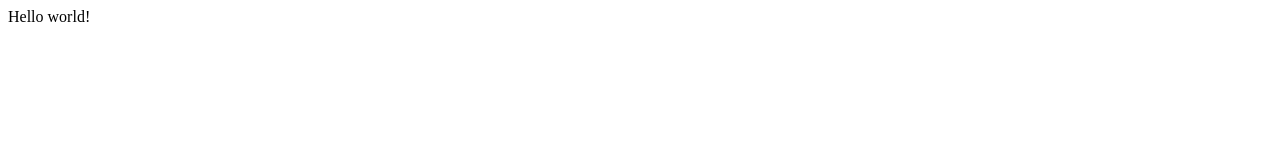
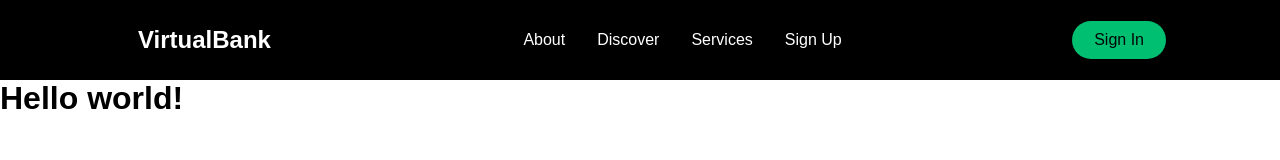
Before and after one commit to volonteriof/VirtualBank, a Gatsby site: page / in a window 1280 px wide. Built offline with nearby package versions, Linux system fonts and the light colour scheme; Gatsby itself is replaced by a stand-in of ours.

Commit message:
created navbar

```diff
--- a/gatsby-config.js
+++ b/gatsby-config.js
@@ -6,5 +6,5 @@
 
 module.exports = {
   /* Your site config here */
-  plugins: [],
+  plugins: [`gatsby-plugin-styled-components`],
 }
--- a/package.json
+++ b/package.json
@@ -14,9 +14,13 @@
     "test": "echo \"Write tests! -> https://gatsby.dev/unit-testing\" && exit 1"
   },
   "dependencies": {
+    "@react-icons/all-files": "^4.1.0",
+    "babel-plugin-styled-components": "^1.12.0",
     "gatsby": "^3.1.2",
+    "gatsby-plugin-styled-components": "^4.2.0",
     "react": "^17.0.1",
-    "react-dom": "^17.0.1"
+    "react-dom": "^17.0.1",
+    "styled-components": "^5.2.3"
   },
   "devDependencies": {
     "prettier": "2.2.1"
--- /dev/null
+++ b/src/components/layout/layout.js
@@ -0,0 +1,24 @@
+import React from "react"
+import Navbar from "../navbar/navbar"
+import { createGlobalStyle } from "styled-components"
+
+const GlobalStyle = createGlobalStyle`
+    *{
+        margin:0;
+        padding:0;
+        box-sizing:border-box;
+        font-family: "Encode Sans Expanded", sans-serif;
+    }
+`
+
+function Layout(props) {
+  return (
+    <div>
+      <GlobalStyle />
+      <Navbar />
+      {props.children}
+    </div>
+  )
+}
+
+export default Layout
--- /dev/null
+++ b/src/components/navbar/navbar.js
@@ -0,0 +1,152 @@
+import React from "react"
+import { FaBars } from "@react-icons/all-files/fa/FaBars"
+import { Link } from "gatsby"
+import styled from "styled-components"
+
+const Nav = styled.nav`
+  display: flex;
+  justify-content: center;
+  align-items: center;
+  position: sticky;
+  top: 0;
+  height: 80px;
+  /* margin-top: -80px; */
+  background-color: #000000;
+  font-size: 1rem;
+  z-index: 1;
+
+  @media (max-width: 960px) {
+    transition: 0.8s all ease;
+  }
+`
+
+const NavbarContainer = styled.div`
+  display: flex;
+  justify-content: space-between;
+  align-items: center;
+  width: 100%;
+  max-width: 1100px;
+  height: 80px;
+  padding: 0 24px;
+  z-index: 1;
+`
+
+const NavLogo = styled(Link)`
+  display: flex;
+  align-items: center;
+  justify-self: flex-start;
+  margin-left: 24px;
+  color: #ffffff;
+  font-size: 1.5rem;
+  font-weight: bold;
+  text-decoration: none;
+  cursor: pointer;
+`
+
+const MobileIcon = styled.div`
+  display: none;
+
+  @media (max-width: 768px) {
+    display: block;
+    position: absolute;
+    top: 0;
+    right: 0;
+    color: #ffffff;
+    font-size: 1.8rem;
+    transform: translate(-100%, 60%);
+    cursor: pointer;
+  }
+`
+
+const NavMenu = styled.ul`
+  display: flex;
+  align-items: center;
+  margin-right: -22px;
+  text-align: center;
+  list-style: none;
+
+  @media (max-width: 768px) {
+    display: none;
+  }
+`
+
+const NavItem = styled.li`
+  height: 80px;
+`
+
+const NavLinks = styled(Link)`
+  display: flex;
+  align-items: center;
+  height: 100%;
+  padding: 0 1rem;
+  color: #ffffff;
+  text-decoration: none;
+  cursor: pointer;
+
+  &.active {
+    border-bottom: 3px solid #01bf71;
+  }
+`
+
+const NavButton = styled.nav`
+  display: flex;
+  align-items: center;
+
+  @media (max-width: 768px) {
+    display: none;
+  }
+`
+
+const NavButtonLink = styled(Link)`
+  padding: 10px 22px;
+  color: #010606;
+  background-color: #01bf71;
+  border: none;
+  border-radius: 50px;
+  outline: none;
+  font-size: 16px;
+  white-space: nowrap;
+  text-decoration: none;
+  transition: all 0.2s ease-in-out;
+  cursor: pointer;
+
+  &:hover {
+    color: #010606;
+    background-color: #ffffff;
+    transition: all 0.2s ease-in-out;
+  }
+`
+
+function Navbar() {
+  return (
+    <>
+      <Nav>
+        <NavbarContainer>
+          <NavLogo to="/">VirtualBank</NavLogo>
+          <MobileIcon>
+            <FaBars />
+          </MobileIcon>
+          <NavMenu>
+            <NavItem>
+              <NavLinks to="about">About</NavLinks>
+            </NavItem>
+            <NavItem>
+              <NavLinks to="discover">Discover</NavLinks>
+            </NavItem>
+            <NavItem>
+              <NavLinks to="services">Services</NavLinks>
+            </NavItem>
+            <NavItem>
+              <NavLinks to="signup">Sign Up</NavLinks>
+            </NavItem>
+          </NavMenu>
+          <NavButton>
+            <NavButtonLink to="/signin">Sign In</NavButtonLink>
+          </NavButton>
+        </NavbarContainer>
+      </Nav>
+    </>
+  )
+}
+
+export default Navbar
--- a/src/pages/index.js
+++ b/src/pages/index.js
@@ -1,5 +1,10 @@
 import React from "react"
+import Layout from "../components/layout/layout"
 
 export default function Home() {
-  return <div>Hello world!</div>
+  return (
+    <Layout>
+      <h1>Hello world!</h1>
+    </Layout>
+  )
 }
```
Also changed, not shown: 1 other file.
